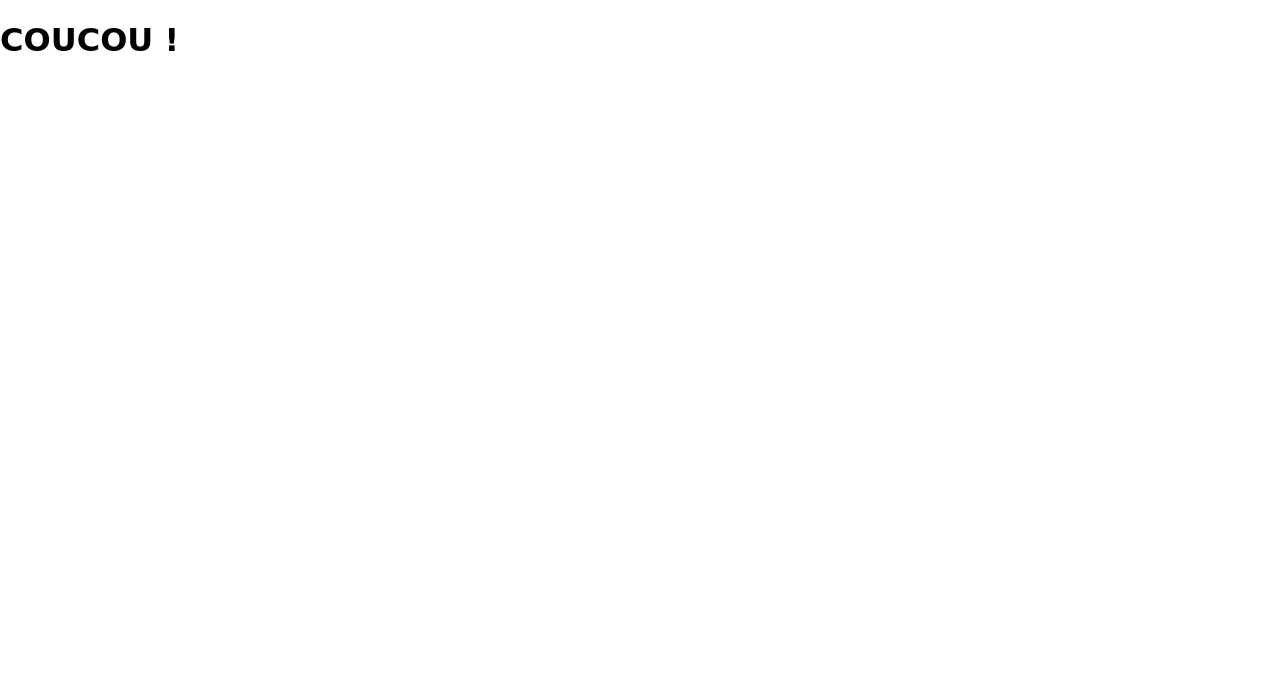
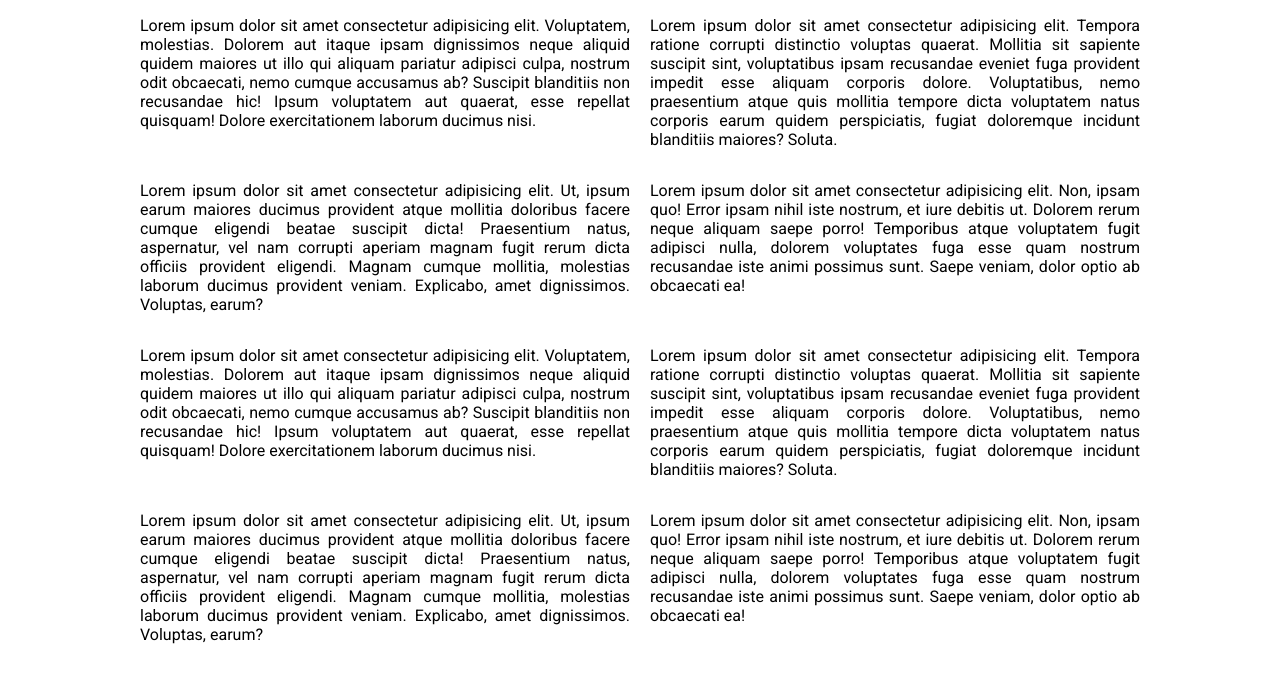
Before and after one commit to yannickbiheul/training-responsive, a plain HTML site: page index.html in a window 1280 px wide. Drawn offline with Linux system fonts and the light colour scheme; a web font is replaced by a local one.

Commit message:
Création de la div container

```diff
--- a/css/style.css
+++ b/css/style.css
@@ -11,6 +11,15 @@ html, body {
     /* COLORS */
 }
 
-h1 {
-    font-family: var(--ranchers);
+.content {
+    display: grid;
+    grid-template-columns: repeat(2, 1fr);
+    grid-gap: 20px;
+    text-align: justify;
 }
+
+.container {
+    width: 1000px;
+    margin-left: auto;
+    margin-right: auto;
+}
--- a/index.html
+++ b/index.html
@@ -11,6 +11,33 @@
     <link href="https://fonts.googleapis.com/css2?family=Ranchers&display=swap" rel="stylesheet">
 </head>
 <body>
-    <h1>COUCOU !</h1>
+    <div class="content container">
+        <p>Lorem ipsum dolor sit amet consectetur adipisicing elit. Voluptatem, molestias. Dolorem aut itaque ipsam dignissimos neque aliquid quidem maiores ut illo qui aliquam pariatur adipisci culpa, nostrum odit obcaecati, nemo cumque accusamus ab? Suscipit blanditiis non recusandae hic! Ipsum voluptatem aut quaerat, esse repellat quisquam! Dolore exercitationem laborum ducimus nisi.</p>
+        <p>Lorem ipsum dolor sit amet consectetur adipisicing elit. Tempora ratione corrupti distinctio voluptas quaerat. Mollitia sit sapiente suscipit sint, voluptatibus ipsam recusandae eveniet fuga provident impedit esse aliquam corporis dolore. Voluptatibus, nemo praesentium atque quis mollitia tempore dicta voluptatem natus corporis earum quidem perspiciatis, fugiat doloremque incidunt blanditiis maiores? Soluta.</p>
+    </div>
+    <div class="content container">
+        <p>Lorem ipsum dolor sit amet consectetur adipisicing elit. Ut, ipsum earum maiores ducimus provident atque mollitia doloribus facere cumque eligendi beatae suscipit dicta! Praesentium natus, aspernatur, vel nam corrupti aperiam magnam fugit rerum dicta officiis provident eligendi. Magnam cumque mollitia, molestias laborum ducimus provident veniam. Explicabo, amet dignissimos. Voluptas, earum?</p>
+        <p>Lorem ipsum dolor sit amet consectetur adipisicing elit. Non, ipsam quo! Error ipsam nihil iste nostrum, et iure debitis ut. Dolorem rerum neque aliquam saepe porro! Temporibus atque voluptatem fugit adipisci nulla, dolorem voluptates fuga esse quam nostrum recusandae iste animi possimus sunt. Saepe veniam, dolor optio ab obcaecati ea!</p>
+    </div>
+    <div class="content container">
+        <p>Lorem ipsum dolor sit amet consectetur adipisicing elit. Voluptatem, molestias. Dolorem aut itaque ipsam
+            dignissimos neque aliquid quidem maiores ut illo qui aliquam pariatur adipisci culpa, nostrum odit obcaecati,
+            nemo cumque accusamus ab? Suscipit blanditiis non recusandae hic! Ipsum voluptatem aut quaerat, esse repellat
+            quisquam! Dolore exercitationem laborum ducimus nisi.</p>
+        <p>Lorem ipsum dolor sit amet consectetur adipisicing elit. Tempora ratione corrupti distinctio voluptas quaerat.
+            Mollitia sit sapiente suscipit sint, voluptatibus ipsam recusandae eveniet fuga provident impedit esse aliquam
+            corporis dolore. Voluptatibus, nemo praesentium atque quis mollitia tempore dicta voluptatem natus corporis
+            earum quidem perspiciatis, fugiat doloremque incidunt blanditiis maiores? Soluta.</p>
+    </div>
+    <div class="content container">
+        <p>Lorem ipsum dolor sit amet consectetur adipisicing elit. Ut, ipsum earum maiores ducimus provident atque mollitia
+            doloribus facere cumque eligendi beatae suscipit dicta! Praesentium natus, aspernatur, vel nam corrupti aperiam
+            magnam fugit rerum dicta officiis provident eligendi. Magnam cumque mollitia, molestias laborum ducimus
+            provident veniam. Explicabo, amet dignissimos. Voluptas, earum?</p>
+        <p>Lorem ipsum dolor sit amet consectetur adipisicing elit. Non, ipsam quo! Error ipsam nihil iste nostrum, et iure
+            debitis ut. Dolorem rerum neque aliquam saepe porro! Temporibus atque voluptatem fugit adipisci nulla, dolorem
+            voluptates fuga esse quam nostrum recusandae iste animi possimus sunt. Saepe veniam, dolor optio ab obcaecati
+            ea!</p>
+    </div>
 </body>
 </html>
```
